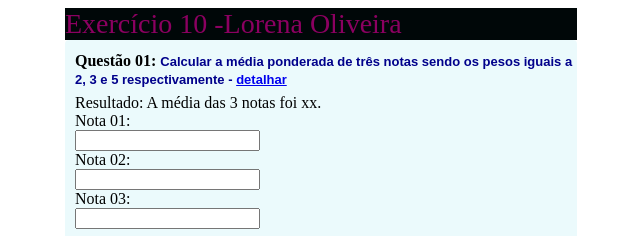
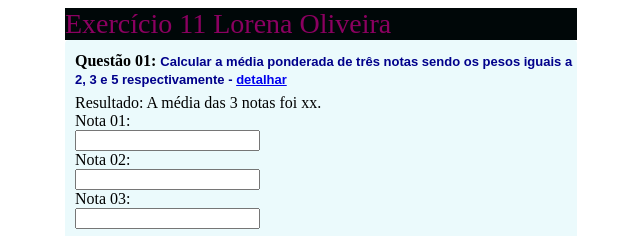
Before and after one commit to lorena-767/Exerc-cio11, a plain HTML site: page index.html in a window 1280 px wide. Shown: the top 236 px of the page, 319-959 px from the left. Drawn offline with Linux system fonts and the light colour scheme.

Commit message:
Update index.html

```diff
--- a/index.html
+++ b/index.html
@@ -59,7 +59,7 @@
 
     <header>
         <div class="titulo">
-        Exercício 10 -Lorena Oliveira
+        Exercício 11 Lorena Oliveira
     </div>
     </header>
 
```
